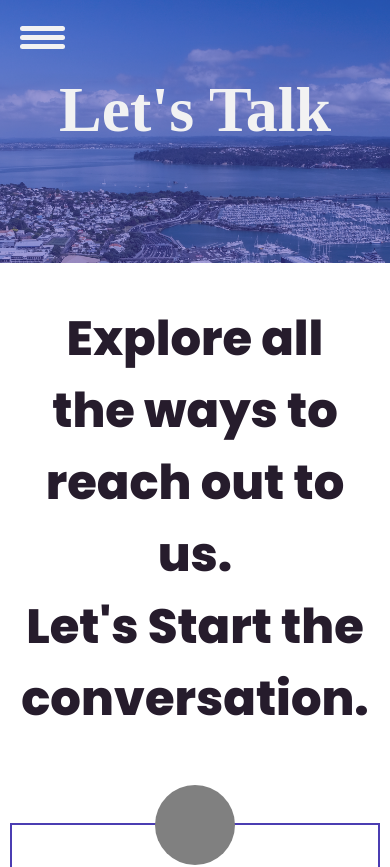
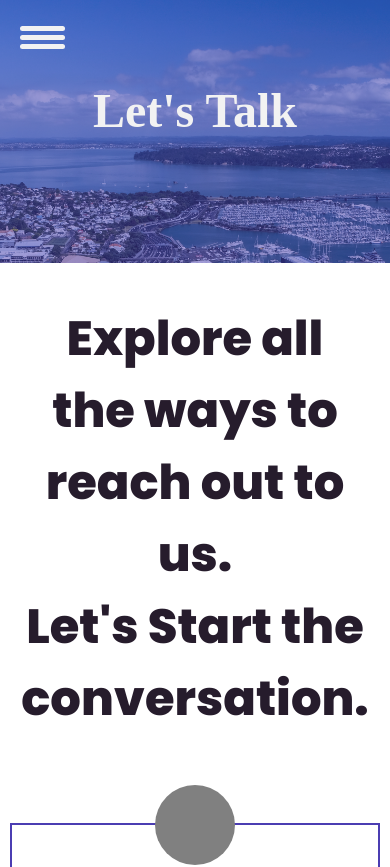
Before and after one commit to baayesh/TechMe, a React (Create React App) app: page /contact-us in a window 390 px wide. Shown: the top 867 px of the page. Built offline with nearby package versions, Linux system fonts and the light colour scheme; a web font is replaced by a local one.

Commit message:
header section responsiveness

```diff
--- a/src/components/Header/Header.css
+++ b/src/components/Header/Header.css
@@ -72,11 +72,9 @@
 }
 
 @media (max-width: 552px) {
-}
-
-@media (max-width: 552px) {
-  .header-mdiv h2 {
+  .header-mdiv h2{
     margin-top: 0;
+    font-size: 3rem;
   }
 }
 @media (max-width: 552px) {
```
